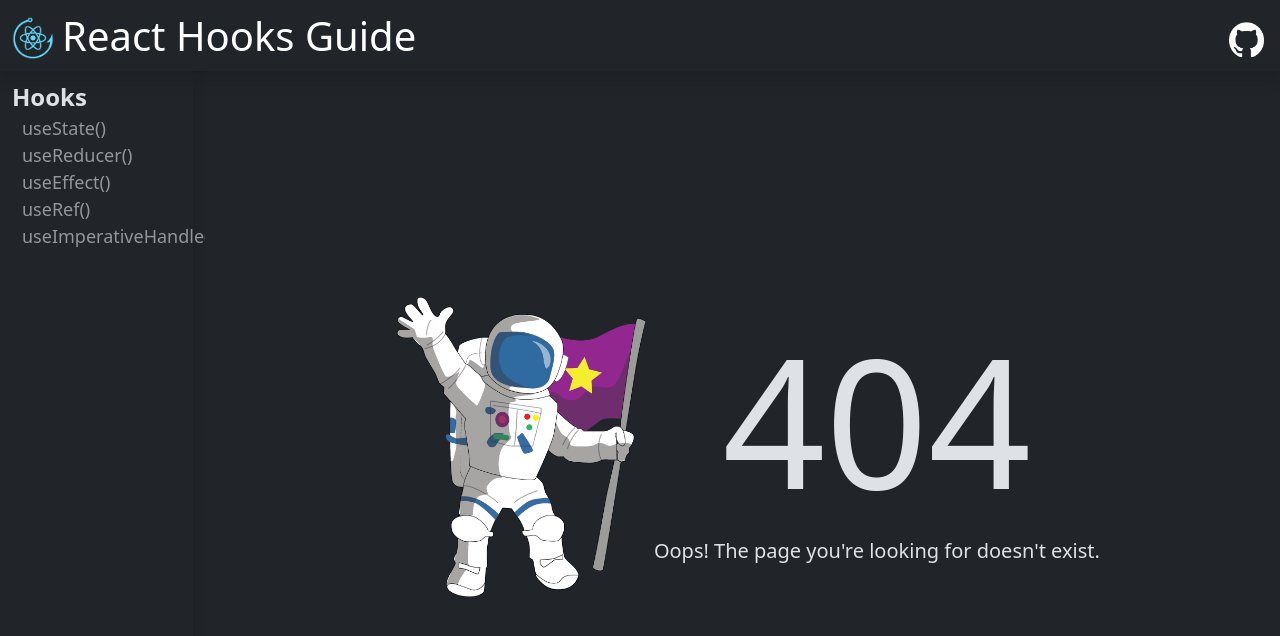
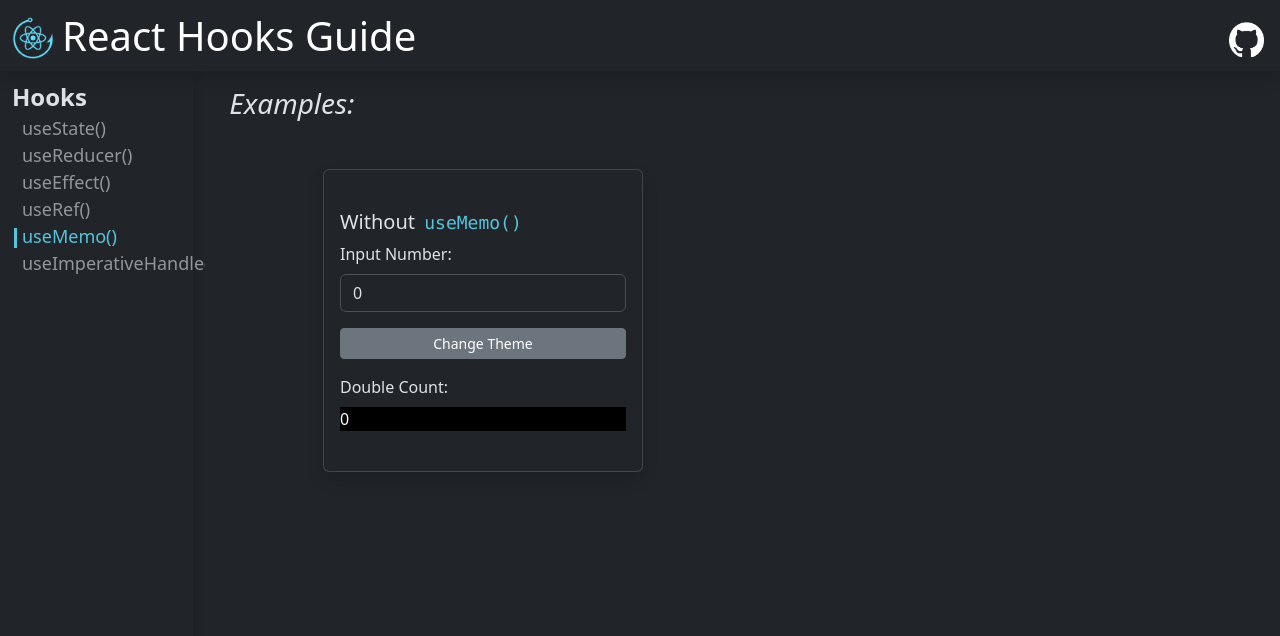
Before and after one commit to alonzojoe/react-hooks-guide, a React (Vite) app: page /use-memo in a window 1280 px wide. Before the commit this address had no page. Shown: the top 636 px of the page. Built offline with nearby package versions, Linux system fonts and the light colour scheme.

Commit message:
feat: create page for useMemo + route registration and create example use case for without using useMemo

```diff
--- a/src/App.jsx
+++ b/src/App.jsx
@@ -7,6 +7,7 @@ import HookUseReducer from "@/pages/use-reducer/HookUseReducer";
 import HookUseEffect from "@/pages/use-effect/HookUseEffect";
 import HookUseRef from "@/pages/use-ref/HookUseRef";
 import HookUseImperativeHandle from "@/pages/use-imperativehandle/HookUseImperativeHandle";
+import HookUseMemo from "@/pages/use-memo/HookUseMemo";
 
 function App() {
   return (
@@ -22,6 +23,7 @@ function App() {
             path="use-imperativehandle"
             element={<HookUseImperativeHandle />}
           />
+          <Route path="use-memo" element={<HookUseMemo />} />
           <Route path="*" element={<NotFound />} />
         </Route>
       </Routes>
--- a/src/Layouts/RootLayout.jsx
+++ b/src/Layouts/RootLayout.jsx
@@ -26,6 +26,11 @@ const HOOKS = [
   },
   {
     id: 5,
+    name: "useMemo()",
+    path: "/use-memo",
+  },
+  {
+    id: 6,
     name: "useImperativeHandle()",
     path: "/use-imperativehandle",
   },
--- /dev/null
+++ b/src/pages/use-memo/HookUseMemo.jsx
@@ -0,0 +1,27 @@
+import React from "react";
+import WithoutUseMemo from "./components/WithoutUseMemo";
+
+const HookUseMemo = () => {
+  return (
+    <>
+      <h3>
+        <i>Examples:</i>
+      </h3>
+      <div className="my-5 row">
+        <div className="col-sm-12 col-md-6">
+          <div className="d-flex justify-content-center">
+            <WithoutUseMemo slowCalculation={slowCalculation} />
+          </div>
+        </div>
+      </div>
+    </>
+  );
+};
+
+export default HookUseMemo;
+
+function slowCalculation(num) {
+  console.log("slow calculation is triggered");
+  for (let i = 0; i < 1000000000; i++) {}
+  return num * 2;
+}
--- /dev/null
+++ b/src/pages/use-memo/components/WithoutUseMemo.jsx
@@ -0,0 +1,47 @@
+import React, { useState } from "react";
+import Card from "@/components/UI/Card";
+
+const WithoutUseMemo = ({ slowCalculation }) => {
+  console.log("Component Without useMemo is rendering...");
+
+  const [count, setCount] = useState(0);
+  const [lightMode, setLightMode] = useState(false);
+  const doubleCount = slowCalculation(count);
+  const themeStyle = {
+    background: lightMode ? "white" : "black",
+    color: lightMode ? "black" : "white",
+  };
+
+  return (
+    <Card className="shadow py-4" style={{ width: "20rem" }}>
+      <div className="card-body">
+        <h5 classname="card-title">
+          Without <code>useMemo()</code>
+        </h5>
+        <div className="d-flex justify-content-center flex-column gap-3">
+          <div className="form-group">
+            <label className="mb-2">Input Number:</label>
+            <input
+              type="number"
+              className="form-control"
+              value={count}
+              onChange={(e) => setCount(e.target.value)}
+            />
+          </div>
+          <button
+            className="btn btn-sm btn-secondary"
+            onClick={() => setLightMode((prev) => !prev)}
+          >
+            Change Theme
+          </button>
+          <div className="form-group">
+            <label className="mb-2">Double Count:</label>
+            <div style={themeStyle}>{doubleCount}</div>
+          </div>
+        </div>
+      </div>
+    </Card>
+  );
+};
+
+export default WithoutUseMemo;
```
Also changed, not shown: src/pages/use-memo/components/WithUseMemo.jsx (added, +11 -0 lines).
